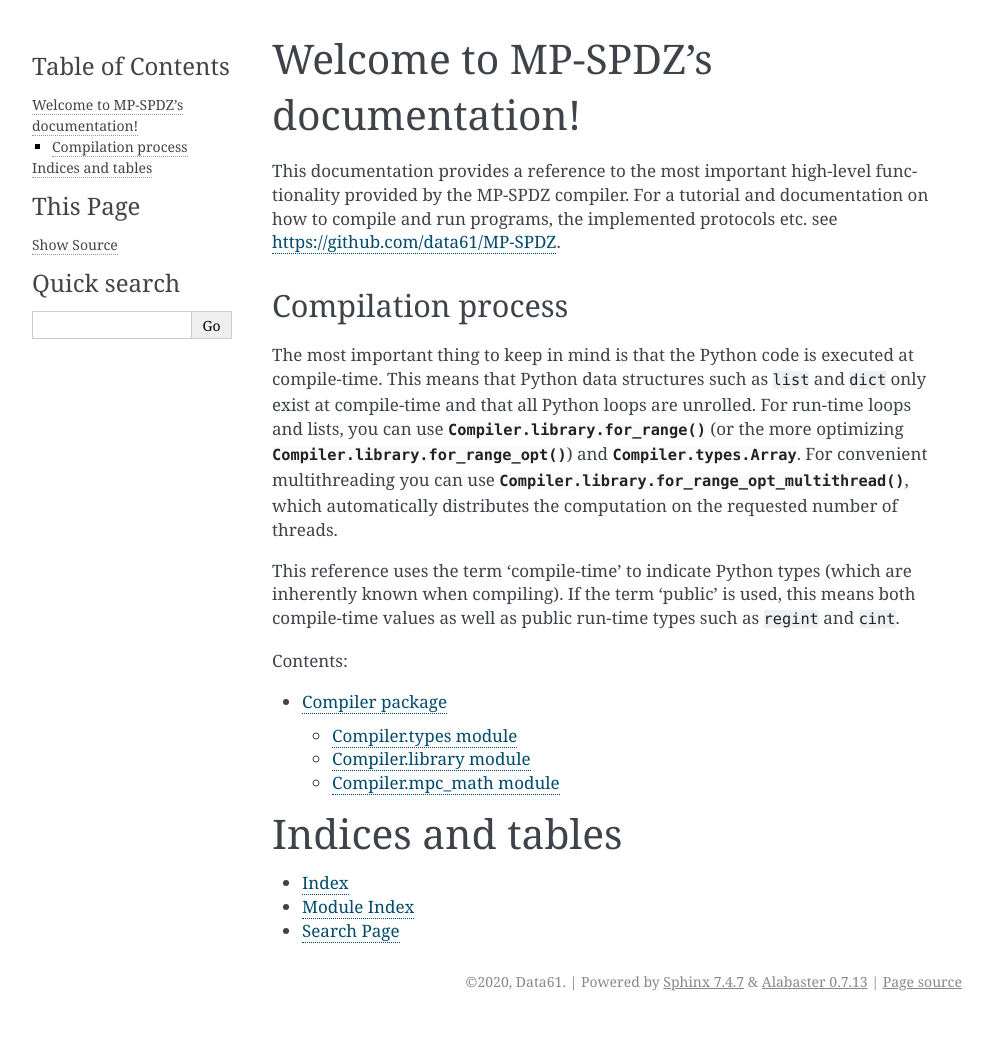
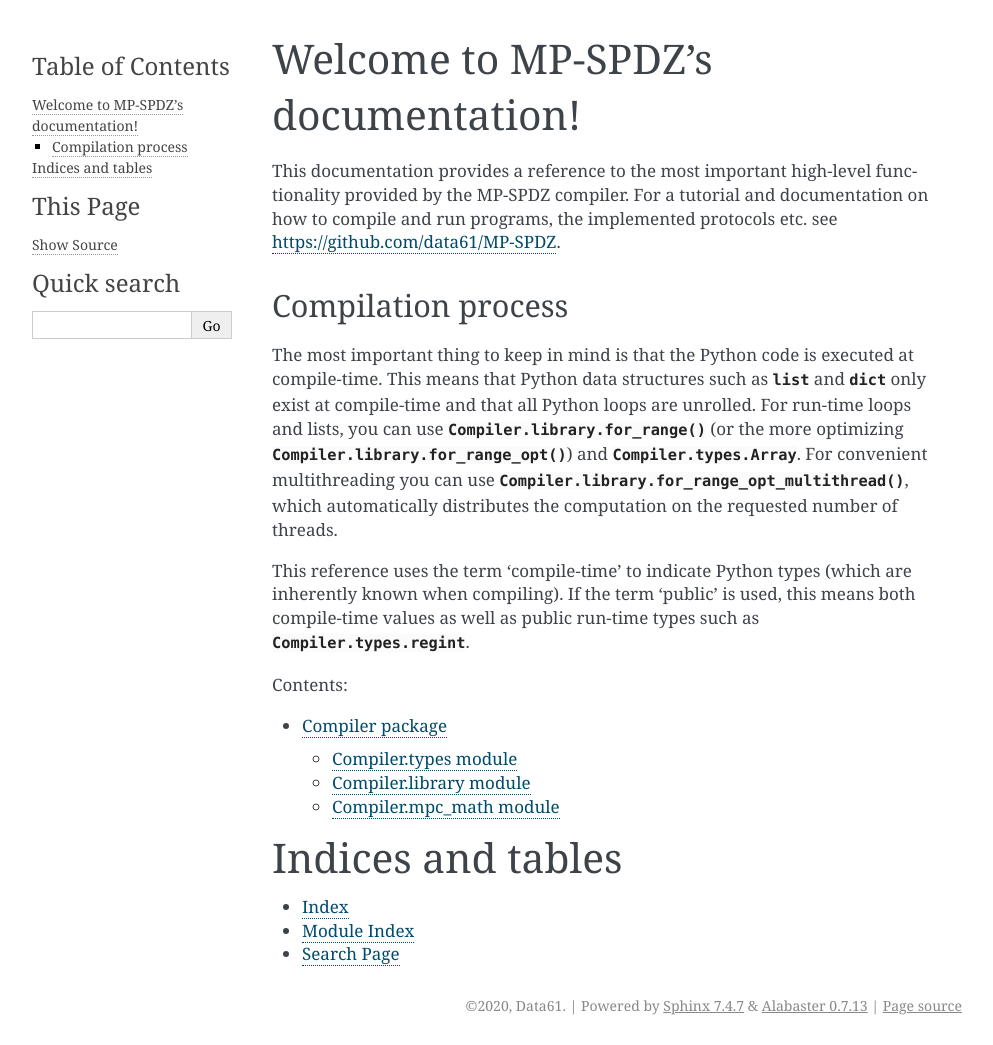
Before and after one commit to aeropittura/CNCRDIA, a Sphinx documentation site: the page built from doc/index.rst, in a window 1280 px wide. Shown: the whole page, without its empty margins (148-1141 px from the left). Built offline with Sphinx 7.4.7, drawn with Linux system fonts in a browser that asks for light colours; before the commit the page ends 1021 px from its top, so only the background shows below that; part of the change alters nothing that is shown.

Commit message:
Appearance.
Original-author: Marcel Keller <mks.keller@gmail.com>
Original-committer: Marcel Keller <mks.keller@gmail.com>
Original-commit: 266a0e04756f3af04d8f3e11f39062e385cfdca6

```diff
--- a/doc/conf.py
+++ b/doc/conf.py
@@ -79,7 +79,7 @@ pygments_style = None
 # The theme to use for HTML and HTML Help pages.  See the documentation for
 # a list of builtin themes.
 #
-html_theme = 'alabaster'
+#html_theme = 'alabaster'
 
 # Theme options are theme-specific and customize the look and feel of a theme
 # further.  For a list of options available for each theme, see the
--- a/doc/index.rst
+++ b/doc/index.rst
@@ -11,10 +11,10 @@ Compilation process
 
 The most important thing to keep in mind is that the Python code is
 executed at compile-time. This means that Python data structures such
-as ``list`` and ``dict`` only exist at compile-time and that all
-Python loops are unrolled. For run-time loops and lists, you can use
-:py:func:`Compiler.library.for_range` (or the more optimizing
-:py:func:`Compiler.library.for_range_opt`) and
+as :py:class:`list` and :py:class:`dict` only exist at compile-time
+and that all Python loops are unrolled. For run-time loops and lists,
+you can use :py:func:`Compiler.library.for_range` (or the more
+optimizing :py:func:`Compiler.library.for_range_opt`) and
 :py:class:`Compiler.types.Array`. For convenient multithreading you
 can use :py:func:`Compiler.library.for_range_opt_multithread`, which
 automatically distributes the computation on the requested number of
@@ -23,10 +23,10 @@ threads.
 This reference uses the term 'compile-time' to indicate Python types
 (which are inherently known when compiling). If the term 'public' is
 used, this means both compile-time values as well as public run-time
-types such as ``regint`` and ``cint``.
+types such as :py:class:`Compiler.types.regint`.
 
 .. toctree::
-   :maxdepth: 2
+   :maxdepth: 4
    :caption: Contents:
 
    Compiler
```
